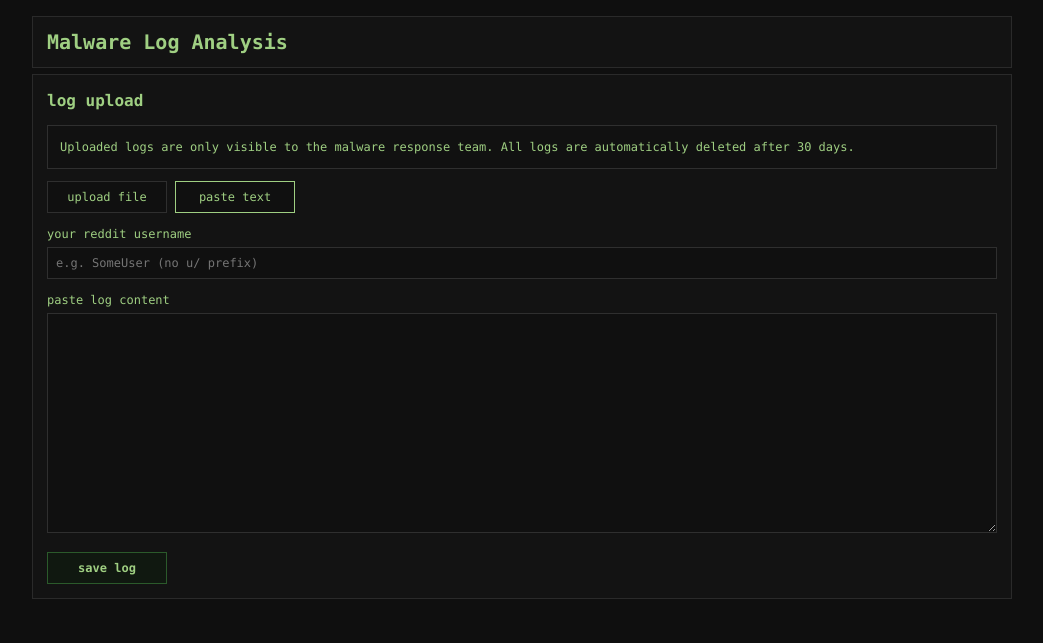
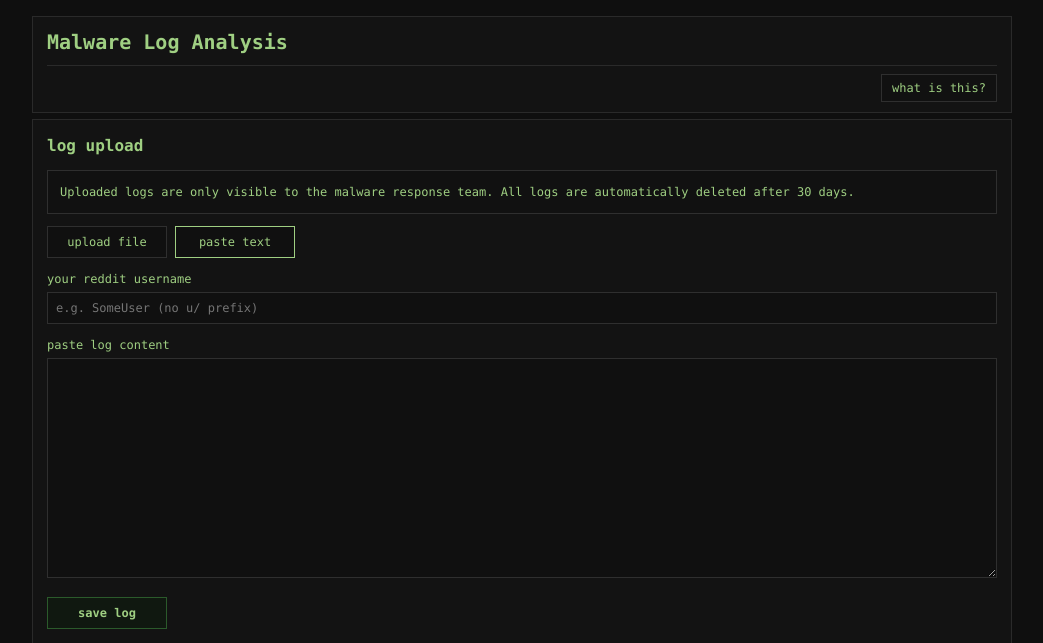
Before and after one commit to struppigel/fenrishub, a Django app: page /upload/ in a window 1280 px wide. Shown: the top 643 px of the page, without its empty margins (118-1161 px from the left). Run offline with Django 4.2, Linux system fonts and the light colour scheme.

Commit message:
do not hide what is this button

```diff
--- a/templates/upload_log.html
+++ b/templates/upload_log.html
@@ -34,6 +34,13 @@
 {% endblock %}
 
 {% block nav %}
+{% if not user.is_authenticated %}
+<div class="nav">
+    <div class="nav-right">
+        <button type="button" class="profile-btn" onclick="document.getElementById('faqModal').classList.add('show')">what is this?</button>
+    </div>
+</div>
+{% endif %}
 {% endblock %}
 
 {% block content %}
```
